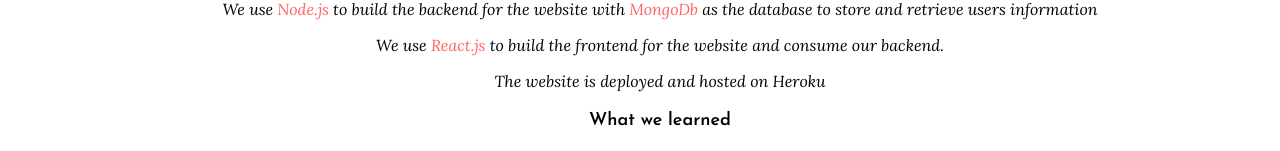
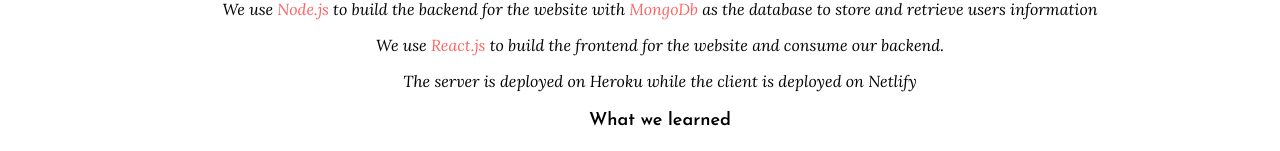
Before and after one commit to Christopherdu65/okaericlub-client, a React (Create React App) app: page /about in a window 1280 px wide. Shown: the part 475-626 px from the top of the page. Built offline with nearby package versions, Linux system fonts and the light colour scheme.

Commit message:
minor fix v3

```diff
--- a/src/pages/about/About.jsx
+++ b/src/pages/about/About.jsx
@@ -22,7 +22,7 @@
             <p className="itemText">
                 We use <span className="tech-title">React.js</span> to build the frontend for the website and consume our backend.
             </p>
-            <p className="itemText">The website is deployed and hosted on Heroku</p>
+            <p className="itemText">The server is deployed on Heroku while the client is deployed on Netlify</p>
             <li className="item_name">What we learned</li>
             <p className="itemText">It was my first time doing any php&mysql and jquery, so it was nice to get a start on that. I feel like this class made me better at learning things in general, organizing myself and actually doing things.
             </p>
--- a/src/pages/register/Register.jsx
+++ b/src/pages/register/Register.jsx
@@ -17,8 +17,11 @@
                 // const res = await axios.post("https://okaeri-club.herokuapp.com/api/auth/register", {
                 username,
                 password,
-            }).then(res.data && setIsreg(true) && window.location.replace("/login"));
-            // res.data && window.location.replace("/login");
+            });
+                // .then(res.data && setIsreg(true) && window.location.replace("/login"));
+                if(res.status === 200 || res.status === 204) {
+                    window.location.replace("/login");
+                }
 
         } catch (err) {
             setError(true);
```
